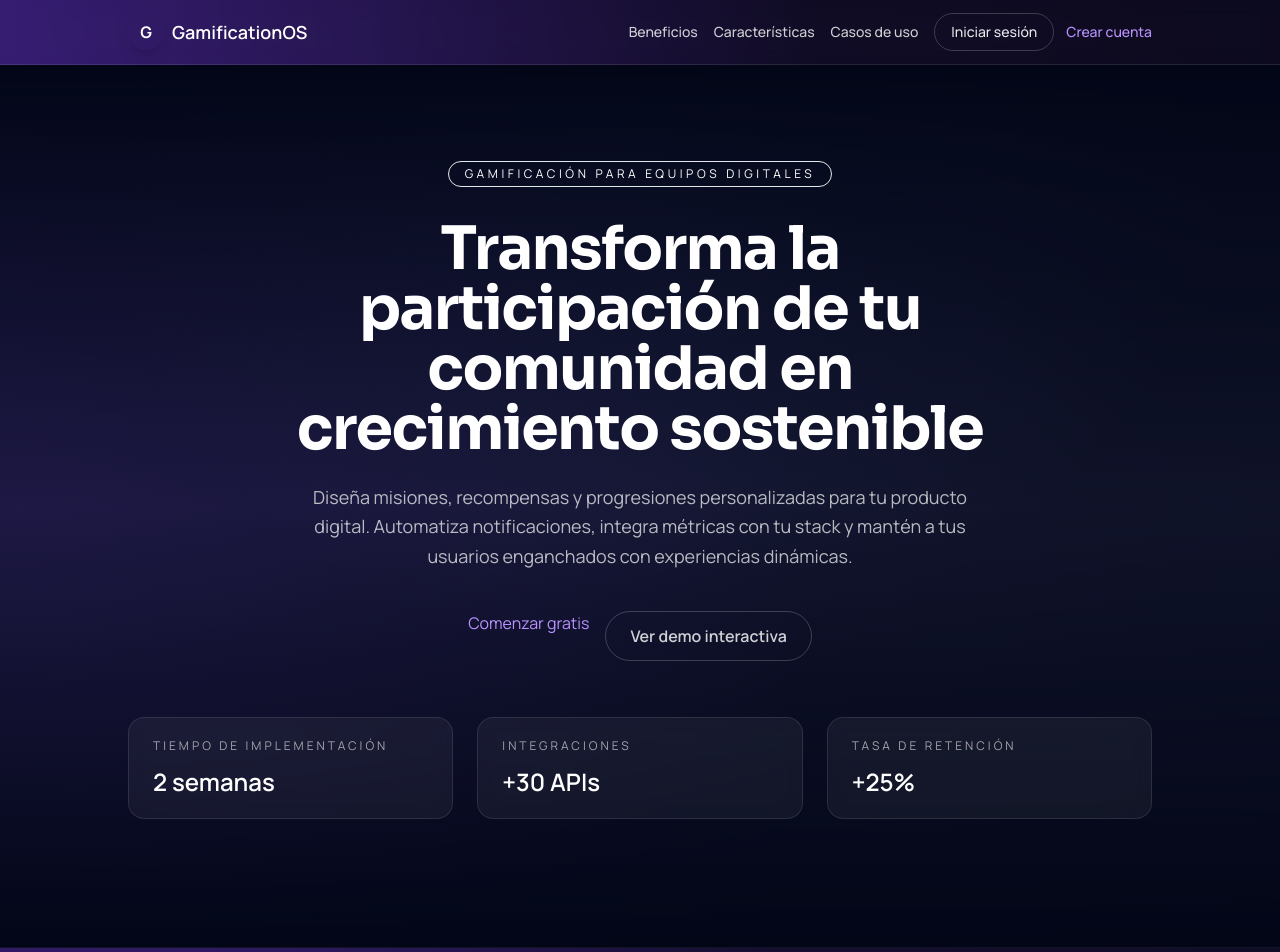
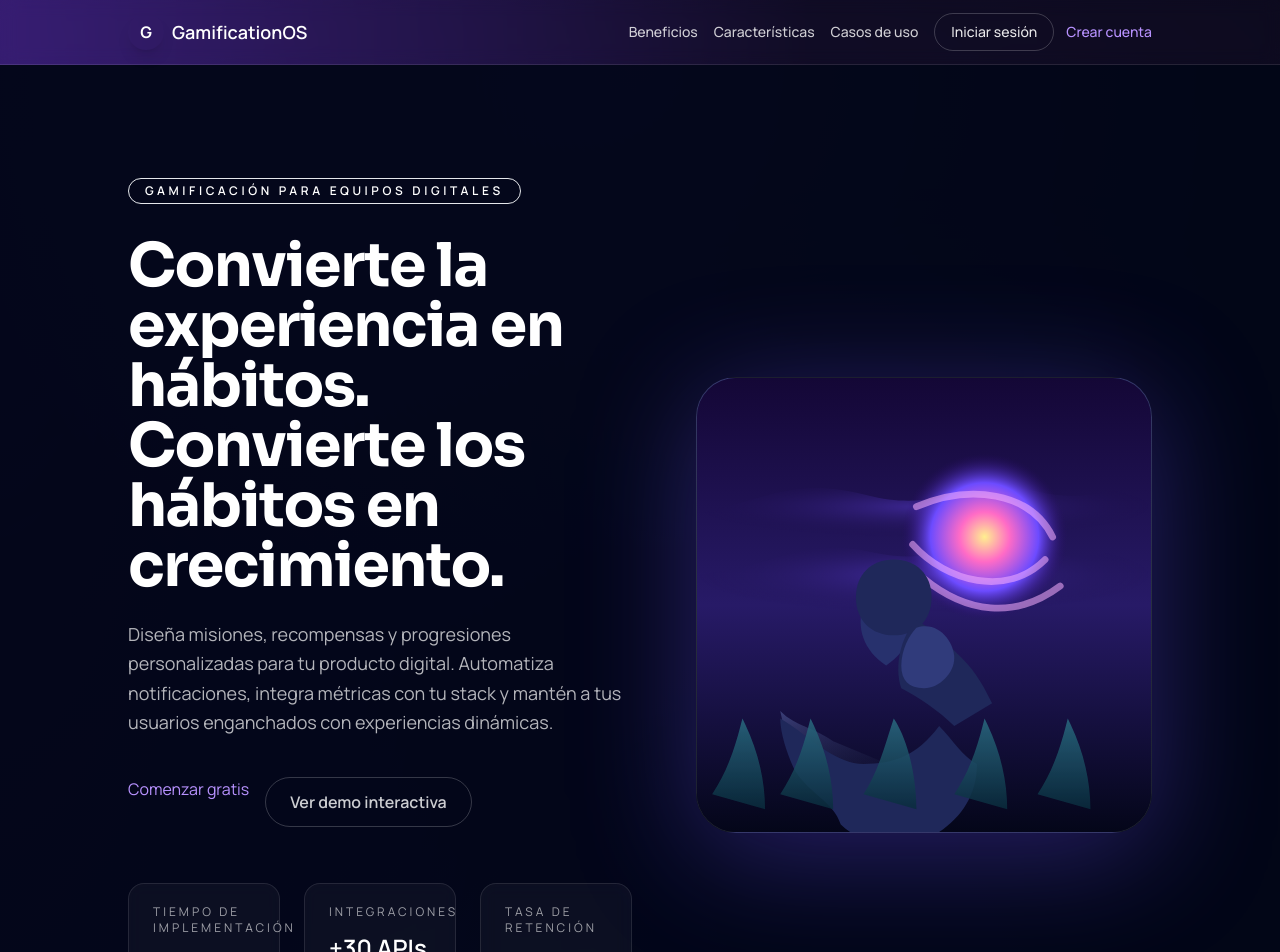
Before and after one commit to rfullivarri/gamificationweblanding, a Next.js app in the folder npm/: page / in a window 1280 px wide. Shown: the top 952 px of the page. Built offline with nearby package versions, Linux system fonts and the light colour scheme.

Commit message:
feat: add marketing hero artwork (#40)

```diff
--- a/npm/components/Hero.tsx
+++ b/npm/components/Hero.tsx
@@ -1,19 +1,41 @@
+import Image from "next/image";
 import Link from "next/link";
+
 import { Container } from "./Container";
 import { cn } from "@/lib/utils";
 
+const stats = [
+  {
+    label: "Tiempo de implementación",
+    value: "2 semanas"
+  },
+  {
+    label: "Integraciones",
+    value: "+30 APIs"
+  },
+  {
+    label: "Tasa de retención",
+    value: "+25%"
+  }
+];
+
 export function Hero() {
   return (
-    <section className="relative overflow-hidden border-b border-white/5 bg-gradient-to-b from-slate-950 via-slate-900/60 to-slate-950 pb-32 pt-24">
-      <div className="pointer-events-none absolute inset-0 -z-10 bg-[radial-gradient(circle_at_top,_rgba(92,106,196,0.35),_transparent_55%)]" />
-      <Container className="flex flex-col items-center text-center">
-        <span className="rounded-full border border-brand-light/30 px-4 py-1 text-xs uppercase tracking-[0.3em] text-brand-light">
+    <section className="relative overflow-hidden border-b border-white/5 bg-slate-950/95 pb-24 pt-28">
+      <div className="pointer-events-none absolute inset-0 -z-10">
+        <div className="absolute inset-0 bg-[radial-gradient(circle_at_top,_rgba(134,96,255,0.4),_transparent_55%)]" />
+        <div className="absolute inset-x-0 top-1/2 h-1/2 bg-[radial-gradient(circle_at_bottom,_rgba(33,150,243,0.12),_transparent_65%)]" />
+      </div>
+
+      <Container className="grid items-center gap-16 lg:grid-cols-[minmax(0,1.05fr)_minmax(0,0.95fr)]">
+        <div className="text-left">
+          <span className="inline-flex items-center rounded-full border border-brand-light/20 bg-brand-light/10 px-4 py-1 text-xs font-semibold uppercase tracking-[0.3em] text-brand-light">
             Gamificación para equipos digitales
           </span>
-        <h1 className="mt-8 max-w-3xl text-4xl font-bold tracking-tight text-white sm:text-5xl lg:text-6xl">
-          Transforma la participación de tu comunidad en crecimiento sostenible
+          <h1 className="mt-8 text-4xl font-bold tracking-tight text-white sm:text-5xl lg:text-6xl">
+            Convierte la experiencia en hábitos. Convierte los hábitos en crecimiento.
           </h1>
-        <p className="mt-6 max-w-2xl text-lg leading-relaxed text-white/70">
+          <p className="mt-6 max-w-xl text-lg leading-relaxed text-white/70">
             Diseña misiones, recompensas y progresiones personalizadas para tu producto digital. Automatiza notificaciones, integra métricas con tu stack y mantén a tus usuarios enganchados con experiencias dinámicas.
           </p>
           <div className="mt-10 flex flex-col gap-4 sm:flex-row">
@@ -29,23 +51,28 @@ export function Hero() {
               Ver demo interactiva
             </Link>
           </div>
-        <dl className="mt-14 grid w-full gap-6 text-left sm:grid-cols-3">
-          {[{
-            label: "Tiempo de implementación",
-            value: "2 semanas"
-          }, {
-            label: "Integraciones",
-            value: "+30 APIs"
-          }, {
-            label: "Tasa de retención",
-            value: "+25%"
-          }].map((item) => (
-            <div key={item.label} className="rounded-2xl border border-white/10 bg-white/5 px-6 py-5 backdrop-blur">
+          <dl className="mt-14 grid gap-6 sm:grid-cols-3">
+            {stats.map((item) => (
+              <div key={item.label} className="rounded-2xl border border-white/10 bg-white/[0.04] px-6 py-5 backdrop-blur">
                 <dt className="text-xs uppercase tracking-[0.25em] text-white/60">{item.label}</dt>
                 <dd className="mt-3 text-2xl font-semibold text-white">{item.value}</dd>
               </div>
             ))}
           </dl>
+        </div>
+
+        <div className="relative">
+          <div className="absolute -inset-12 -z-10 bg-[radial-gradient(circle_at_top,_rgba(137,122,255,0.35),_transparent_60%)] blur-3xl" />
+          <div className="relative mx-auto aspect-square w-full max-w-lg overflow-hidden rounded-[2.5rem] border border-white/10 bg-gradient-to-b from-indigo-500/30 via-slate-900 to-slate-950 shadow-[0_20px_120px_rgba(113,81,255,0.35)]">
+            <Image
+              src="/images/hero-gamification.svg"
+              alt="Niño mirando una esfera de energía violeta en el cielo nocturno"
+              fill
+              priority
+              className="object-cover"
+            />
+          </div>
+        </div>
       </Container>
     </section>
   );
```
Also changed, not shown: npm/public/images/hero-gamification.svg (added). Lines whose indentation alone changed are shown as unchanged.
